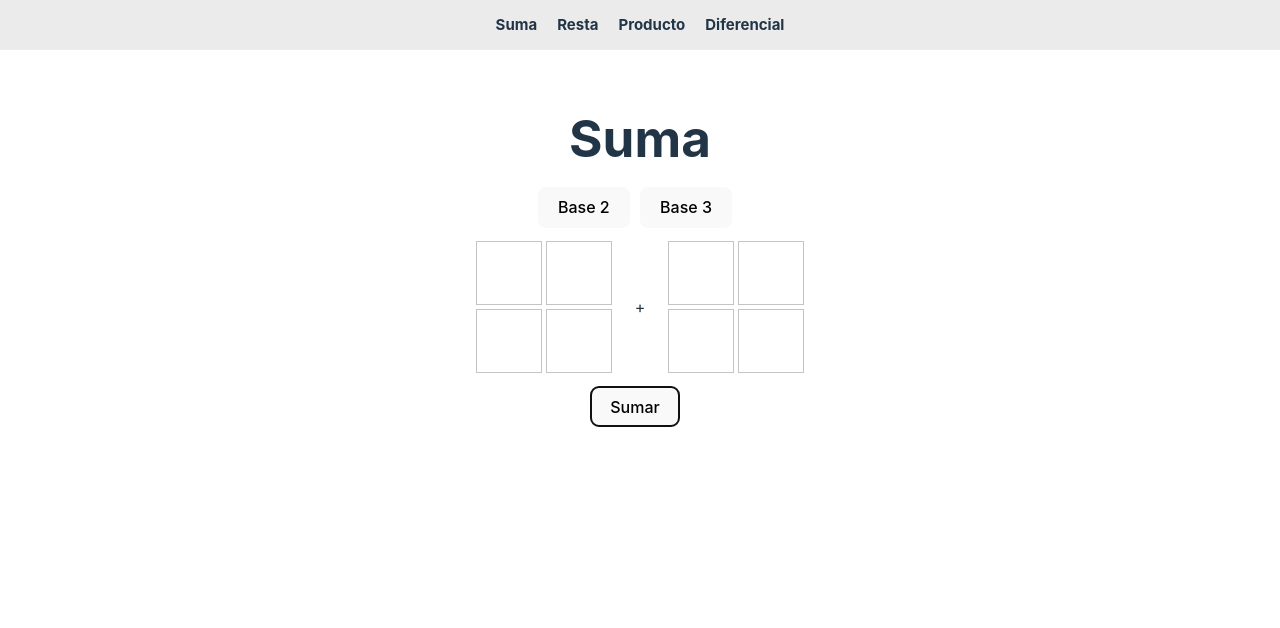
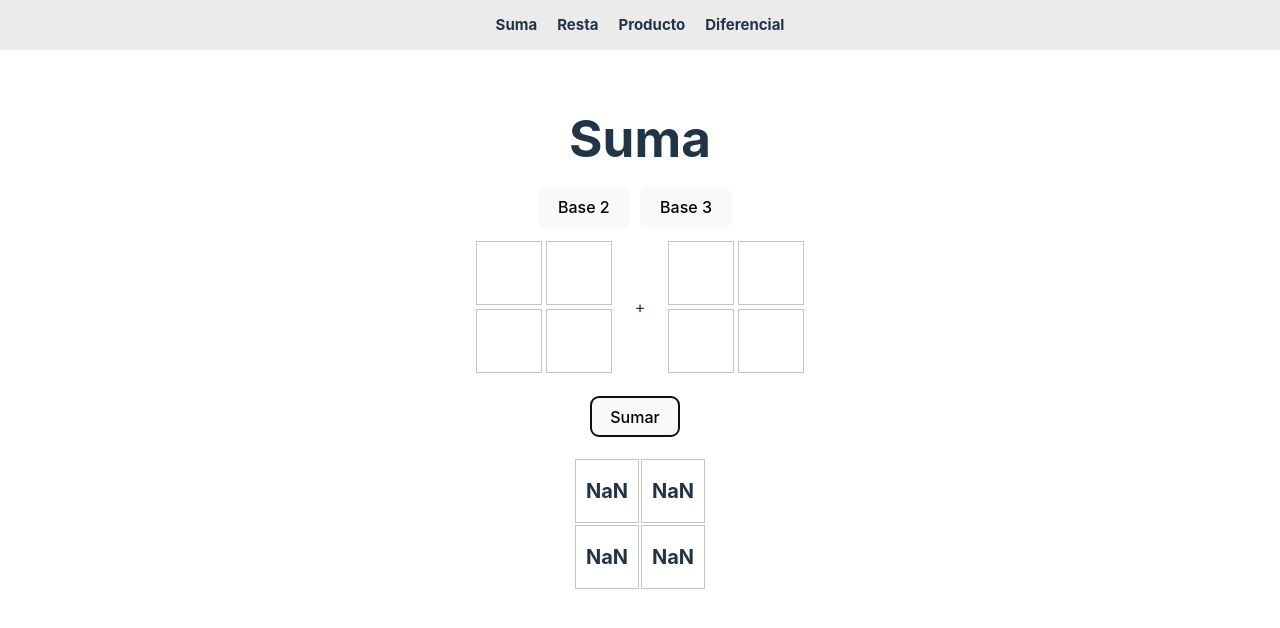
Before and after one commit to joshdev15/matrix-calc, a React (Vite) app: page / in a window 1280 px wide. Both pictures are taken after a click on the button "Sumar". Shown: the top 628 px of the page. Built offline with nearby package versions, Linux system fonts and the light colour scheme.

Commit message:
Terminated: Sum

```diff
--- a/src/page/Home/index.tsx
+++ b/src/page/Home/index.tsx
@@ -4,10 +4,47 @@ import styles from "./styles.module.scss";
 
 const Home = () => {
   const [base, setBase] = useState(2);
+  const [finalResult, setResult] = useState<never[][]>();
 
   const getFormData = () => {
+    // Obtener elementos visuales
+    setResult(undefined);
     const inputs = document.querySelectorAll("input");
-    console.log("inputs", inputs);
+
+    // Limpieza del Arreglo A
+    const orderedArrayA = Array.from({ length: base }).map((_) => []);
+    const arrayA = Array.from(inputs).filter((element) =>
+      element.id.includes("a-"),
+    );
+
+    arrayA.forEach((item) => {
+      const id = item.id.split("-");
+      const arrLevel = parseInt(id[1]);
+      orderedArrayA[arrLevel].push(parseInt(item.value) as never);
+    });
+
+    // Limpieza del Arreglo B
+    const orderedArrayB = Array.from({ length: base }).map((_) => []);
+    const arrayB = Array.from(inputs).filter((element) =>
+      element.id.includes("b-"),
+    );
+
+    arrayB.forEach((item) => {
+      const id = item.id.split("-");
+      const arrLevel = parseInt(id[1]);
+      orderedArrayB[arrLevel].push(parseInt(item.value) as never);
+    });
+
+    // Calculando resultado
+    const resultArray = Array.from({ length: base }).map((_) => []);
+
+    orderedArrayA.forEach((i: any, aidx: number) => {
+      i.forEach((num: any, bidx: number) => {
+        resultArray[aidx][bidx] = (num + orderedArrayB[aidx][bidx]) as never;
+      });
+    });
+
+    setResult(resultArray);
   };
 
   return (
@@ -29,8 +66,8 @@ const Home = () => {
               <tr key={`ArrA${indexOne}`}>
                 {Array.from({ length: base }).map(
                   (_: any, indexTwo: number) => (
-                    <td key={`ArrA${indexOne}-Item${indexTwo}`}>
-                      <AppInput id={`ArrA${indexOne}-Item${indexTwo}`} />
+                    <td key={`a-${indexOne}-${indexTwo}`}>
+                      <AppInput id={`a-${indexOne}-${indexTwo}`} />
                     </td>
                   ),
                 )}
@@ -47,8 +84,8 @@ const Home = () => {
               <tr key={`ArrB${indexOne}`}>
                 {Array.from({ length: base }).map(
                   (_: any, indexTwo: number) => (
-                    <td key={`ArrB${indexOne}-Item${indexTwo}`}>
-                      <AppInput id={`ArrB${indexOne}-Item${indexTwo}`} />
+                    <td key={`b-${indexOne}-${indexTwo}`}>
+                      <AppInput id={`b-${indexOne}-${indexTwo}`} />
                     </td>
                   ),
                 )}
@@ -63,6 +100,25 @@ const Home = () => {
           Sumar
         </button>
       </div>
+
+      {finalResult !== undefined && (
+        <table style={{ marginTop: 20 }}>
+          <tbody>
+            {finalResult.map((level, index) => (
+              <tr key={`arr${index}`}>
+                {level.map((value: any, indexValue: number) => (
+                  <td
+                    className={styles.squareInput}
+                    key={`result-${index}-${indexValue}`}
+                  >
+                    {value}
+                  </td>
+                ))}
+              </tr>
+            ))}
+          </tbody>
+        </table>
+      )}
     </div>
   );
 };
--- a/src/page/Home/styles.module.scss
+++ b/src/page/Home/styles.module.scss
@@ -11,7 +11,7 @@
 }
 
 .mt {
-  margin-top: 10px;
+  margin-top: 20px;
 }
 
 .wrapper {
@@ -27,6 +27,13 @@
   width: 60px;
   height: 60px;
   border: 1px solid #c4c4c4;
+  font-size: 20px;
+  text-align: center;
+  font-weight: bold;
+  -webkit-appearance: none;
+  -moz-appearance: none;
+  appearance: none;
+  margin: 0;
 }
 
 .operator {
```
